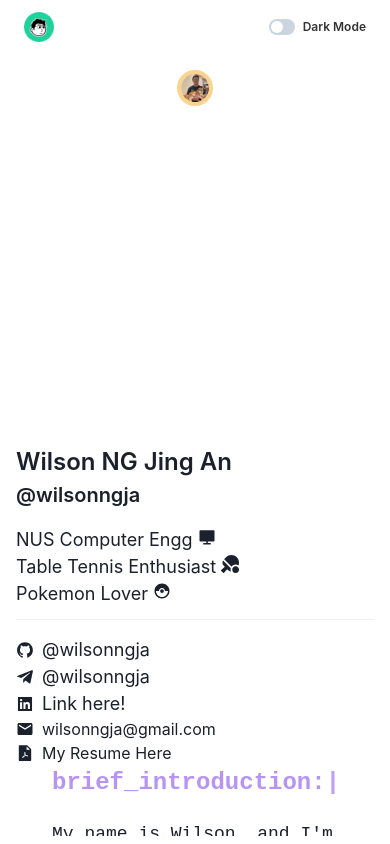
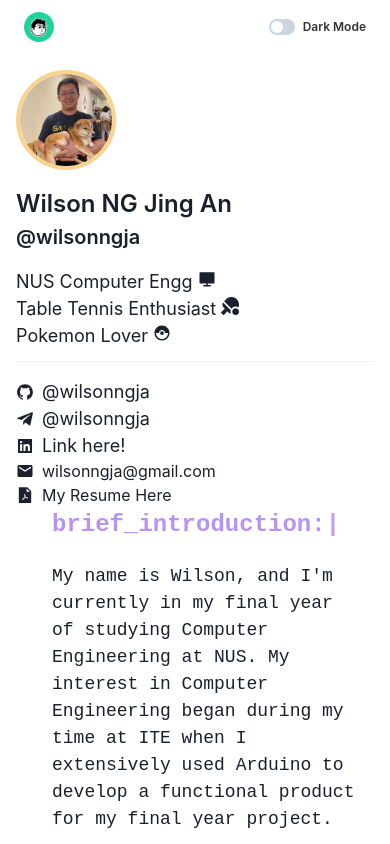
Before and after one commit to wilsonngja/netlify-portfolio, a React (Vite) app: page /about_me in a window 390 px wide. Built offline with nearby package versions, Linux system fonts and the light colour scheme.

Commit message:
Include boxSize for small screen

```diff
--- a/src/routing/AboutMe.tsx
+++ b/src/routing/AboutMe.tsx
@@ -73,10 +73,7 @@ const AboutMe = () => {
               borderWidth="4px"
               borderStyle="solid"
               borderColor="orange.200"
-              height={isSmallScreen ? "10%" : "auto"}
-              width="auto"
-              marginY="0px"
-              marginX="auto"
+              boxSize={isSmallScreen ? "100px" : "220px"}
             />
           </GridItem>
           <GridItem>
```
